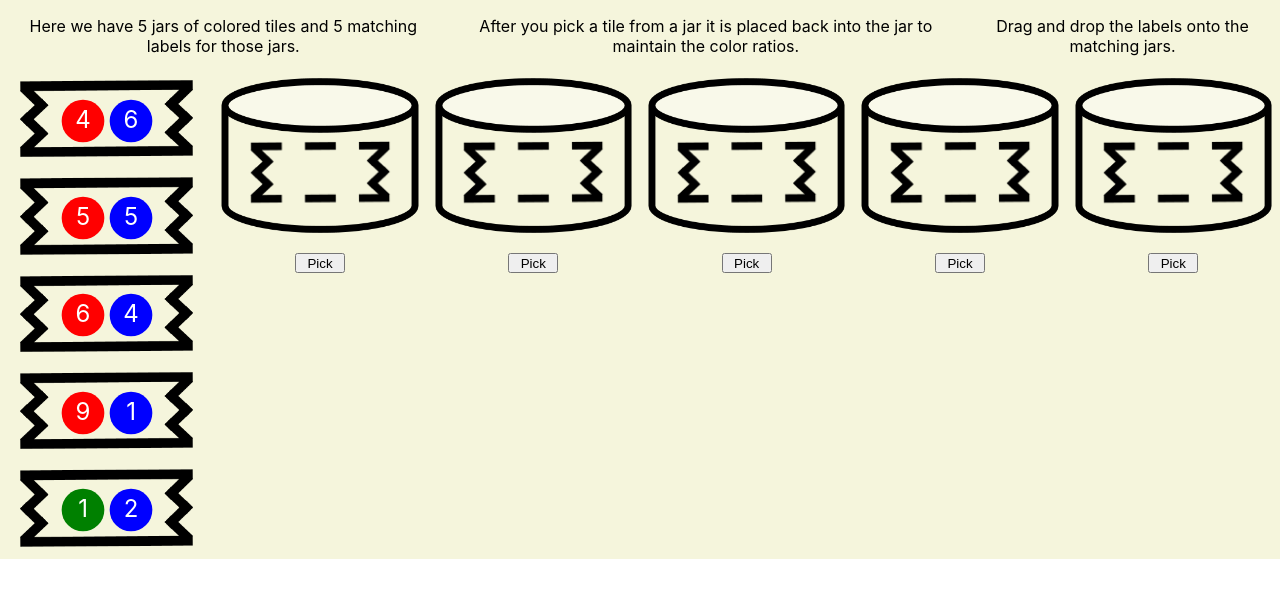
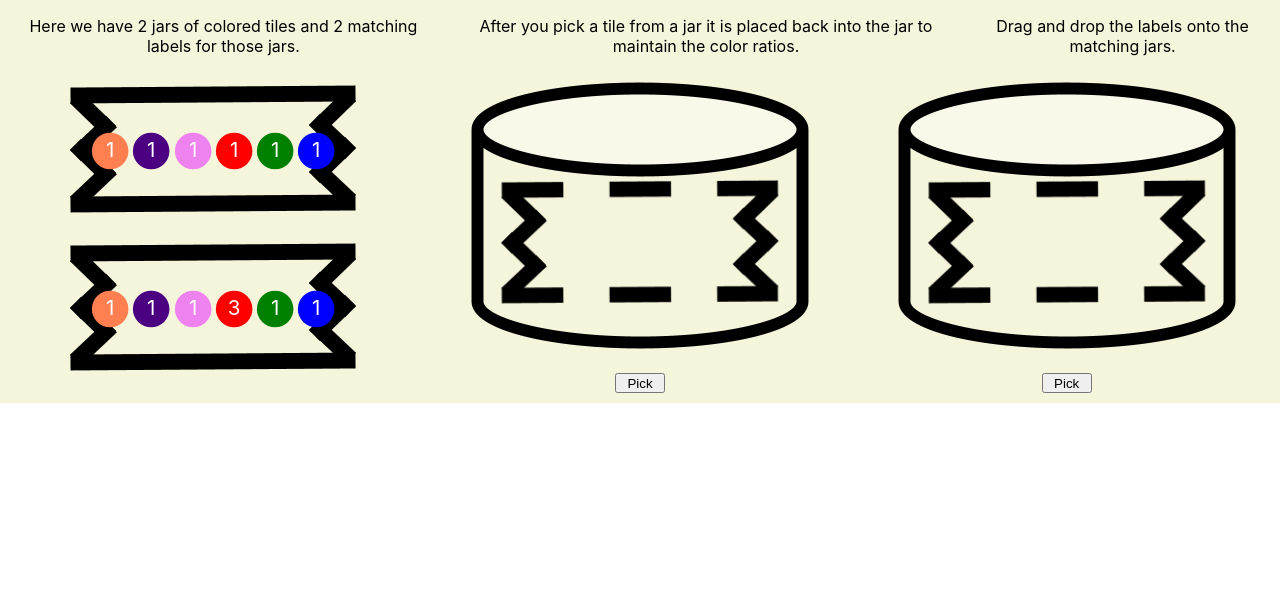
Before and after one commit to prj8121/PickingJars, a React (Create React App) app: page / in a window 1280 px wide. Shown: the top 598 px of the page. Built offline with nearby package versions, Linux system fonts and the light colour scheme.

Commit message:
Fixed counter order matching label order

```diff
--- a/src/components/Experiment.js
+++ b/src/components/Experiment.js
@@ -6,7 +6,7 @@ import shuffleArrayInPlace from '../util/Shuffler';
 import { jarList } from '../jarSpecs/JarSpecifications';
 
 function Experiment({specs}){
-    const jars = jarList[0];
+    const jars = jarList[4];
 
     var shuffledJars = jars.slice(0);
     shuffleArrayInPlace(shuffledJars);
--- a/src/components/ResultsTray.js
+++ b/src/components/ResultsTray.js
@@ -19,17 +19,14 @@ function ResultsTray({contents, containerWidth, colorOrder}){
 
     useEffect(()=>{
         const latestColor = contents.length>0?contents[0]:null;
-        /* console.log(counterData)
-        console.log(`latestColor:${latestColor}`)
-        console.log(`contentss:${contents}`) */
+
         if (latestColor !== null){
-            //console.log("entered latestColor!==null")
             const index = counterData.colors.indexOf(latestColor);
+
             if (index === -1){
-                //const newColors = [...counterData.colors, latestColor];
                 const indexInOrder = colorOrder.indexOf(latestColor);
                 const highestPreexistingIndexInOrder = colorOrder.indexOf(counterData.colors[counterData.colors.length-1])
-                console.log(`${indexInOrder} > ${highestPreexistingIndexInOrder}`)
+
                 if (indexInOrder > highestPreexistingIndexInOrder){
                     const newColors = [...counterData.colors, latestColor];
                     const newCounts = [...counterData.counts, 1];
@@ -40,15 +37,14 @@ function ResultsTray({contents, containerWidth, colorOrder}){
                 } else {
                     let counter_i = counterData.colors.length-1;
                     let order_index = colorOrder.indexOf(counterData.colors[counter_i]);
+
                     while(order_index > indexInOrder){
                         counter_i -= 1;
                         order_index = colorOrder.indexOf(counterData.colors[counter_i]);
                     }
-                    console.log(`oldColors=${counterData.colors}`)
-                    console.log(`newColor=${latestColor}`)
-                    console.log(`index = ${counter_i}`)
-                    const newColors = counterData.colors.toSpliced(counter_i - 1, 0, latestColor);
-                    const newCounts = counterData.counts.toSpliced(counter_i - 1, 0, 1);
+
+                    const newColors = counterData.colors.toSpliced(counter_i + 1, 0, latestColor);
+                    const newCounts = counterData.counts.toSpliced(counter_i + 1, 0, 1);
                     setCounterData({
                         colors:newColors,
                         counts:newCounts,
```
